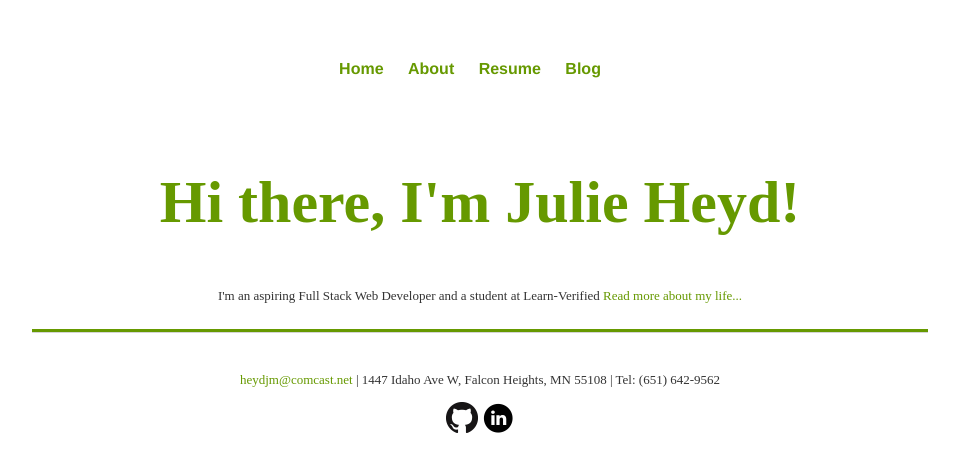
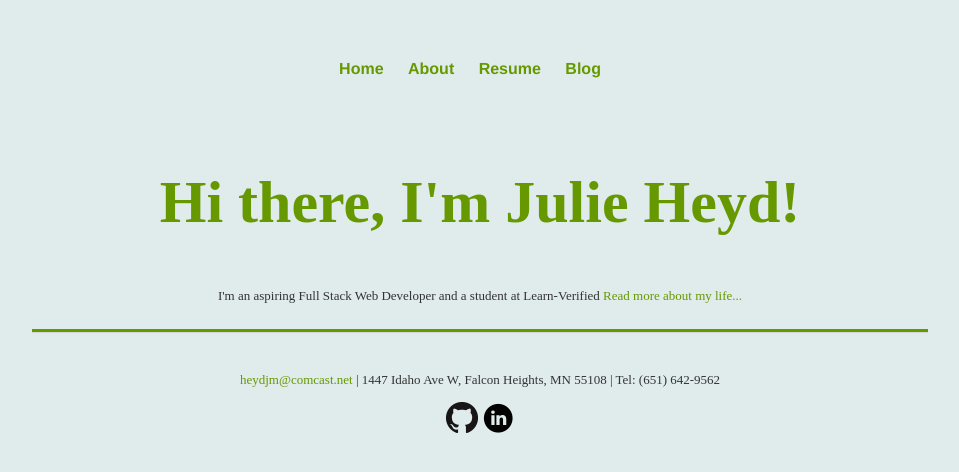
Before and after one commit to jmheyd/jmheyd.github.io, a Jekyll site: the page built from index.html, in a window 1280 px wide. Shown: the top 472 px of the page, without its empty margins (160-1119 px from the left). Built offline with Jekyll 4.4.1, drawn with Linux system fonts in a browser that asks for light colours; some web fonts are replaced.

Commit message:
Update main.css

```diff
--- a/css/main.css
+++ b/css/main.css
@@ -1,6 +1,7 @@
 body {
     margin: 60px auto;
     width: 70%;
+    background-color: #E0EBEB;
 }
 nav ul, footer ul {
     font-family:'Helvetica', 'Arial', 'Sans-Serif';
```
